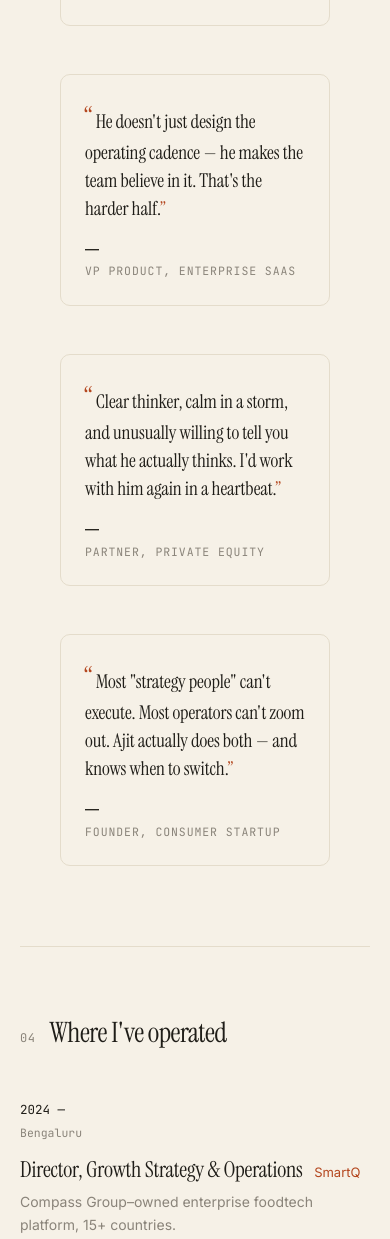
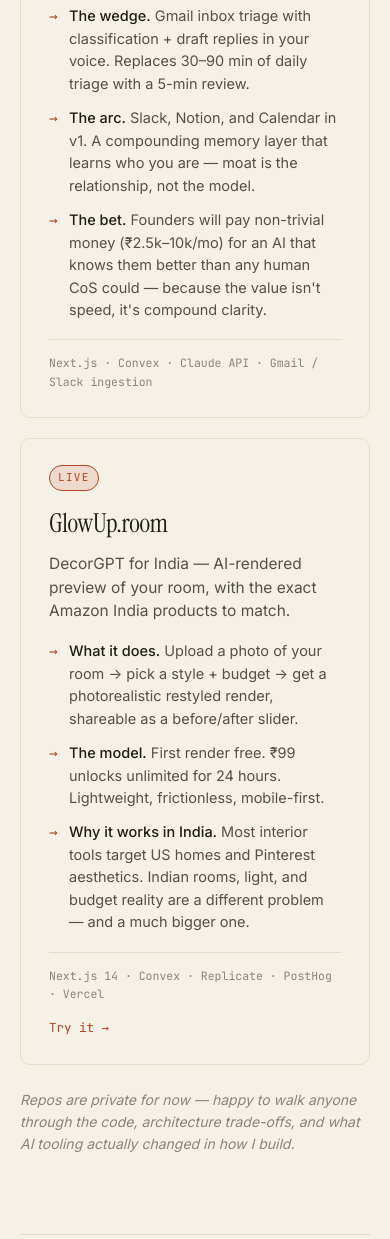
Before and after one commit to ajit23nayak-cloud/personal-site, a plain HTML site: page index.html in a window 390 px wide. Shown: the part 4272-5511 px from the top of the page. Drawn offline with Linux system fonts and the light colour scheme.

Commit message:
Add 'Building with AI' section (Wingman + GlowUp.room); remove testimonials; tidy interests

```diff
--- a/index.html
+++ b/index.html
@@ -27,6 +27,7 @@
   <nav class="nav-links" aria-label="Primary">
     <a href="#pov">Beliefs</a>
     <a href="#working">Working</a>
+    <a href="#building">Building</a>
     <a href="#work">Experience</a>
     <a href="#proof">Proof</a>
     <a href="#reading">Reading</a>
@@ -128,45 +129,51 @@
     </div>
   </section>
 
-  <!-- TESTIMONIALS -->
-  <section id="words" class="section">
+  <!-- BUILDING WITH AI -->
+  <section id="building" class="section">
     <div class="section-head">
       <span class="section-num">03</span>
-      <h2 class="section-title">In other people's words</h2>
+      <h2 class="section-title">Building with AI</h2>
     </div>
 
-    <p class="section-lede">Fragments from CEOs, founders, and teammates I've operated with. <em>Placeholder text below — replace with real quotes you have permission to publish, or delete this section entirely.</em></p>
+    <p class="section-lede">My current side-arena. I'm shipping real products, vibe-coded end-to-end across <span class="hl">Claude Code, Cursor, and v0</span> — not as demos, but as bets I'd defend with my own money. Two of them, below.</p>
 
-    <div class="tstm-grid">
-      <figure class="tstm">
-        <blockquote>Ajit is the rare operator who can zoom from board narrative to CM3 unit economics in the same hour — and make both land.</blockquote>
-        <figcaption class="who">
-          <span class="who-name">—</span>
-          <span class="who-role">CEO, Ed-tech Unicorn</span>
-        </figcaption>
-      </figure>
-      <figure class="tstm">
-        <blockquote>He doesn't just design the operating cadence — he makes the team believe in it. That's the harder half.</blockquote>
-        <figcaption class="who">
-          <span class="who-name">—</span>
-          <span class="who-role">VP Product, Enterprise SaaS</span>
-        </figcaption>
-      </figure>
-      <figure class="tstm">
-        <blockquote>Clear thinker, calm in a storm, and unusually willing to tell you what he actually thinks. I'd work with him again in a heartbeat.</blockquote>
-        <figcaption class="who">
-          <span class="who-name">—</span>
-          <span class="who-role">Partner, Private Equity</span>
-        </figcaption>
-      </figure>
-      <figure class="tstm">
-        <blockquote>Most "strategy people" can't execute. Most operators can't zoom out. Ajit actually does both — and knows when to switch.</blockquote>
-        <figcaption class="who">
-          <span class="who-name">—</span>
-          <span class="who-role">Founder, Consumer Startup</span>
-        </figcaption>
-      </figure>
+    <div class="bw-grid">
+      <article class="bw-card">
+        <div class="bw-head">
+          <span class="bw-tag">In build</span>
+          <h3>Project Wingman</h3>
+          <p class="bw-pitch">An AI Chief of Staff for Series A founders — the one who compresses the cognitive load.</p>
+        </div>
+        <ul class="bw-bullets">
+          <li><strong>The wedge.</strong> Gmail inbox triage with classification + draft replies in your voice. Replaces 30–90 min of daily triage with a 5-min review.</li>
+          <li><strong>The arc.</strong> Slack, Notion, and Calendar in v1. A compounding memory layer that learns who you are — moat is the relationship, not the model.</li>
+          <li><strong>The bet.</strong> Founders will pay non-trivial money (₹2.5k–10k/mo) for an AI that knows them better than any human CoS could — because the value isn't speed, it's compound clarity.</li>
+        </ul>
+        <div class="bw-foot">
+          <span class="bw-stack">Next.js · Convex · Claude API · Gmail / Slack ingestion</span>
+        </div>
+      </article>
+
+      <article class="bw-card">
+        <div class="bw-head">
+          <span class="bw-tag bw-live">Live</span>
+          <h3>GlowUp.room</h3>
+          <p class="bw-pitch">DecorGPT for India — AI-rendered preview of your room, with the exact Amazon India products to match.</p>
+        </div>
+        <ul class="bw-bullets">
+          <li><strong>What it does.</strong> Upload a photo of your room → pick a style + budget → get a photorealistic restyled render, shareable as a before/after slider.</li>
+          <li><strong>The model.</strong> First render free. ₹99 unlocks unlimited for 24 hours. Lightweight, frictionless, mobile-first.</li>
+          <li><strong>Why it works in India.</strong> Most interior tools target US homes and Pinterest aesthetics. Indian rooms, light, and budget reality are a different problem — and a much bigger one.</li>
+        </ul>
+        <div class="bw-foot">
+          <span class="bw-stack">Next.js 14 · Convex · Replicate · PostHog · Vercel</span>
+          <a class="bw-link" href="https://glowup-room.vercel.app" target="_blank" rel="noopener">Try it →</a>
+        </div>
+      </article>
     </div>
+
+    <p class="bw-note">Repos are private for now — happy to walk anyone through the code, architecture trade-offs, and what AI tooling actually changed in how I build.</p>
   </section>
 
   <!-- EXPERIENCE -->
@@ -384,7 +391,7 @@
     </div>
 
     <div class="interests">
-      <div><span class="i-k">Practice</span><span class="i-v">Yoga, Shambhavi Mahamudra Kriya, walking</span></div>
+      <div><span class="i-k">Practice</span><span class="i-v">Yoga</span></div>
       <div><span class="i-k">Music</span><span class="i-v">Carnatic, piano, occasional singing</span></div>
       <div><span class="i-k">Play</span><span class="i-v">Chess, photography, French (in progress)</span></div>
       <div><span class="i-k">Service</span><span class="i-v">Education access — rooted in time at Parikrma Humanity Foundation</span></div>
--- a/styles.css
+++ b/styles.css
@@ -344,7 +344,62 @@
 .wwm-block ul li .mark { background: var(--highlight); padding: 1px 4px; border-radius: 3px; color: var(--fg); }
 @media (max-width: 760px) { .wwm { grid-template-columns: 1fr; gap: 36px; } }
 
-/* ---------- Testimonials ---------- */
+/* ---------- Building with AI ---------- */
+.bw-grid {
+  display: grid;
+  grid-template-columns: 1fr 1fr;
+  gap: 20px;
+  margin-top: 4px;
+}
+.bw-card {
+  border: 1px solid var(--rule);
+  border-radius: var(--radius);
+  background: var(--bg);
+  padding: 26px 28px;
+  display: flex; flex-direction: column; gap: 18px;
+}
+.bw-head { display: flex; flex-direction: column; gap: 8px; }
+.bw-tag {
+  align-self: flex-start;
+  font-family: var(--mono); font-size: 11px;
+  text-transform: uppercase; letter-spacing: 0.12em;
+  color: var(--fg-3);
+  padding: 3px 8px; border-radius: 999px;
+  border: 1px solid var(--rule-2);
+  background: var(--bg-2);
+}
+.bw-tag.bw-live { color: var(--accent); border-color: var(--accent); background: var(--accent-soft); }
+.bw-card h3 {
+  font-family: var(--serif); font-weight: 400;
+  font-size: 26px; letter-spacing: -0.015em;
+  margin: 4px 0 0;
+}
+.bw-pitch { color: var(--fg-2); margin: 0; font-size: 15.5px; line-height: 1.5; }
+.bw-bullets { list-style: none; padding: 0; margin: 0; display: grid; gap: 12px; }
+.bw-bullets li {
+  position: relative; padding-left: 20px;
+  color: var(--fg-2); line-height: 1.55; font-size: 14.5px;
+}
+.bw-bullets li::before {
+  content: "→"; position: absolute; left: 0; top: 0;
+  color: var(--accent); font-family: var(--mono);
+}
+.bw-bullets li strong { color: var(--fg); font-weight: 500; }
+.bw-foot {
+  margin-top: auto; padding-top: 14px;
+  border-top: 1px solid var(--rule);
+  display: flex; justify-content: space-between; align-items: center; gap: 14px; flex-wrap: wrap;
+}
+.bw-stack { font-family: var(--mono); font-size: 11.5px; color: var(--fg-3); }
+.bw-link {
+  font-family: var(--mono); font-size: 12.5px; color: var(--accent);
+  white-space: nowrap;
+}
+.bw-link:hover { text-decoration: underline; }
+.bw-note { margin-top: 24px; color: var(--fg-3); font-size: 14px; font-style: italic; }
+@media (max-width: 760px) { .bw-grid { grid-template-columns: 1fr; } }
+
+/* ---------- Testimonials (deprecated, retained for legacy) ---------- */
 .tstm-grid { display: grid; grid-template-columns: 1fr 1fr; gap: 16px; }
 .tstm {
   border: 1px solid var(--rule);
```
Also changed, not shown: 1 other file.
